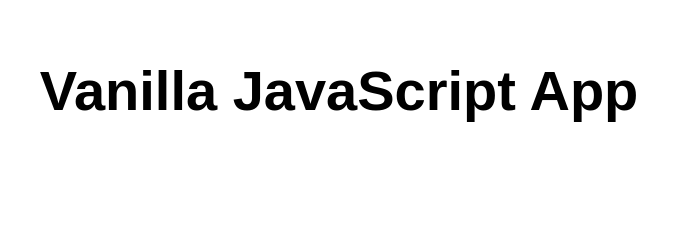
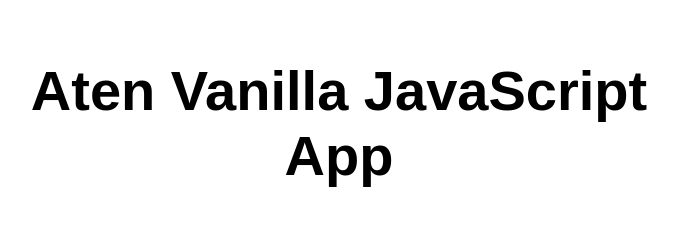
Before and after one commit to Atte379/my-first-static-web-app, a website: page src/index.html in a window 1280 px wide. Shown: the whole page, without its empty margins (301-979 px from the left). Drawn offline with Linux system fonts and the light colour scheme.

Commit message:
Update index.html

```diff
--- a/src/index.html
+++ b/src/index.html
@@ -10,7 +10,7 @@
 
 <body>
   <main>
-    <h1>Vanilla JavaScript App</h1>
+    <h1>Aten Vanilla JavaScript App</h1>
   </main>
 </body>
 
```
